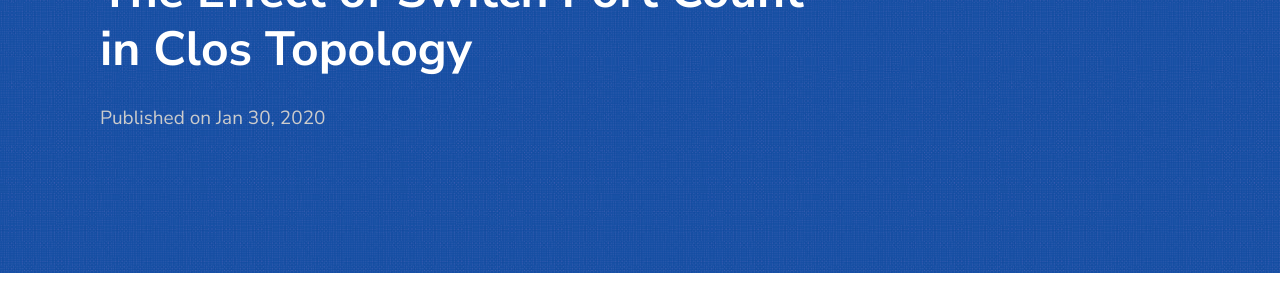
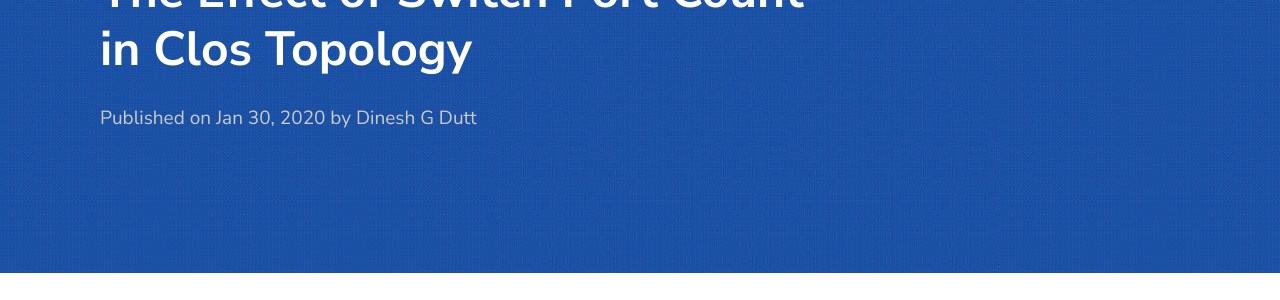
Before and after one commit to elegantnetwork/elegantnetwork.github.io, a Jekyll site: the page built from _posts/2020-01-30-Effect-of-Switch-Port-Count.md, in a window 1280 px wide and 900 px high. Shown: the part 157-457 px from the top of the window. Built offline with Jekyll 4.4.1, drawn with Linux system fonts in a browser that asks for light colours; comment, search, counter and statistics services are not loaded.

Commit message:
Put authors name in the blog post subtext

```diff
--- a/_includes/post_header.html
+++ b/_includes/post_header.html
@@ -3,7 +3,7 @@
 	<h1>{{ page.title }}</h1>
 	<h4 class="post-description">{{ page.description }}</h4>
 	<div class="post-date" style="margin-top:20px">
-		Published on {{ page.date | date: date_format }}
+		Published on {{ page.date | date: date_format }} by {{ page.author }}
 	</div>
 	<ul class="post-tags">
 		{%- for tag in page.categories -%}
--- a/_posts/2020-01-30-Effect-of-Switch-Port-Count.md
+++ b/_posts/2020-01-30-Effect-of-Switch-Port-Count.md
@@ -1,7 +1,7 @@
 ---
 layout: post
 comments: true
-author: ddutt
+author: Dinesh G Dutt
 title: The Effect of Switch Port Count in Clos Topology
 excerpt: In this post, we’ll consider the effects of a high switch port count chip such as Tomahawk 4 on the Clos topology
 tagline: Is there a sweet spot for switch port count in a Clos topology?
```
